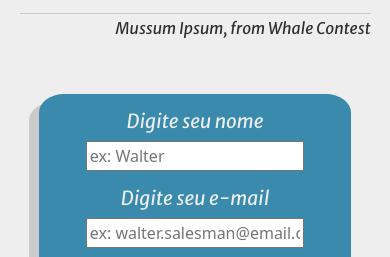
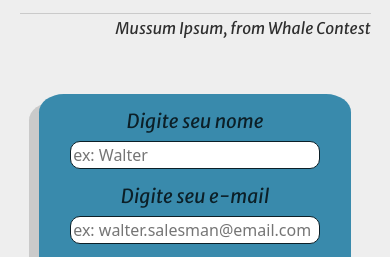
Before and after one commit to antoniovpires/quebrando-gelo-copia, a plain HTML site: page index.html in a window 390 px wide. Shown: the part 1150-1407 px from the top of the page. Drawn offline with nearby package versions, Linux system fonts and the light colour scheme; a web font is replaced by a local one.

Commit message:
update in style
css update

```diff
--- a/style.css
+++ b/style.css
@@ -395,7 +395,7 @@ footer p {
         text-align: center;
         font-family: 'Merriweather Sans', sans-serif;
         font-size: 1.2rem;
-        color: var(--color3);
+        color: var(--color6);
         width: 60%;
         margin: auto;
         margin-bottom: 0.5rem;
@@ -403,7 +403,9 @@ footer p {
 
     .book-submit-input {
         margin-bottom: 1rem;
-        width: 70%;
+        width: 80%;
+        border: 1px solid var(--color6);
+        border-radius: 10px;
     }
 
     .book-submit button {
```
